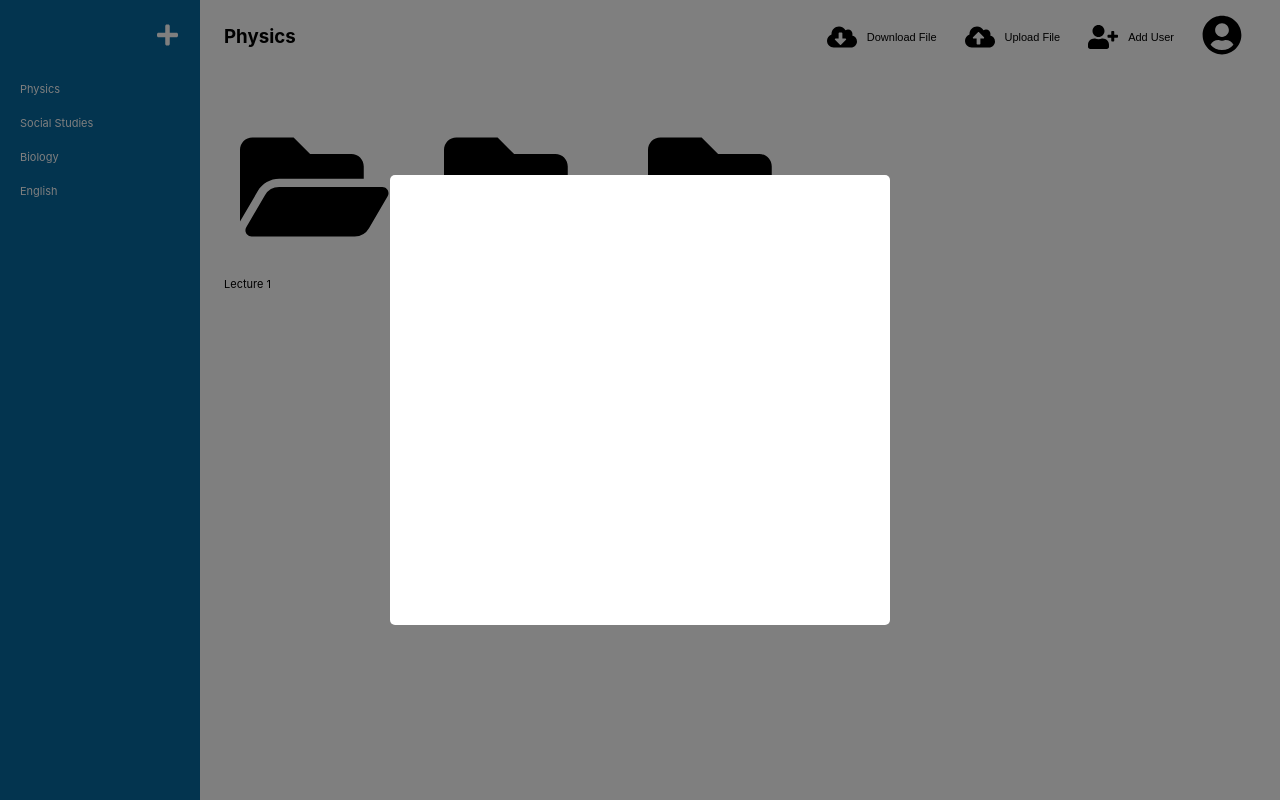
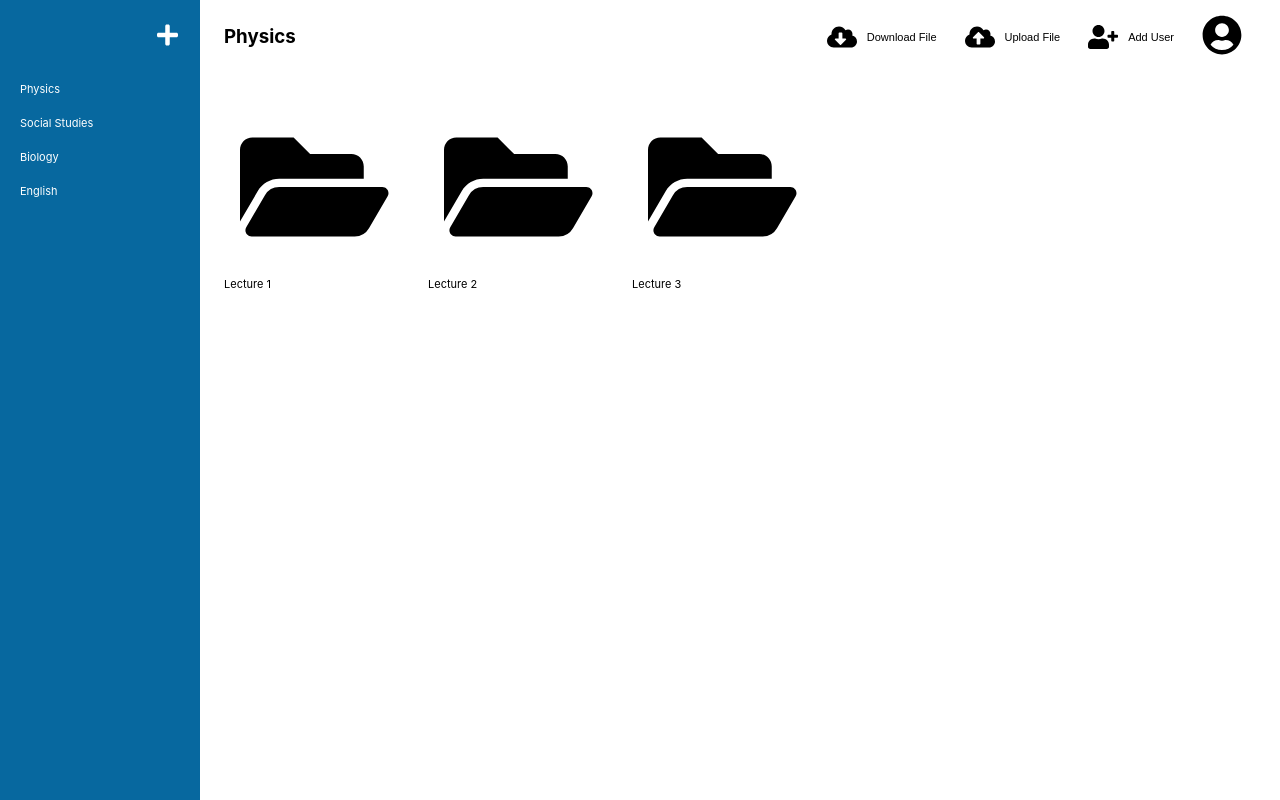
Before and after one commit to hyungmogu/note-sharing-app, a React (Create React App) app in the folder web/: page /notes/1 in a window 1280 px wide. Built offline with nearby package versions, Linux system fonts and the light colour scheme.

Commit message:
fix: remove modal from App.js

```diff
--- a/web/src/App.js
+++ b/web/src/App.js
@@ -12,8 +12,6 @@ import NoteViewHeader from './components/NoteViewHeader';
 import PrimaryHeader from './components/PrimaryHeader';
 import PrimaryHeaderMobile from './components/PrimaryHeaderMobile';
 import PrivateRoute from './components/PrivateRoute';
-
-import Modal from './modals/Modal';
 
 import NoteViewScreen from './screens/NoteViewScreen';
 import DirectoryScreen from './screens/DirectoryScreen';
@@ -141,7 +139,6 @@ class App extends Component {
                             <PrivateRoute path="/notes/:note" component={DirectoryScreen}/>
                             <Route component={NotFoundScreen}/>
                         </Switch>
-                        <Modal></Modal>
                     </div>
                 </BrowserRouter>
             </AppProvider>
```
